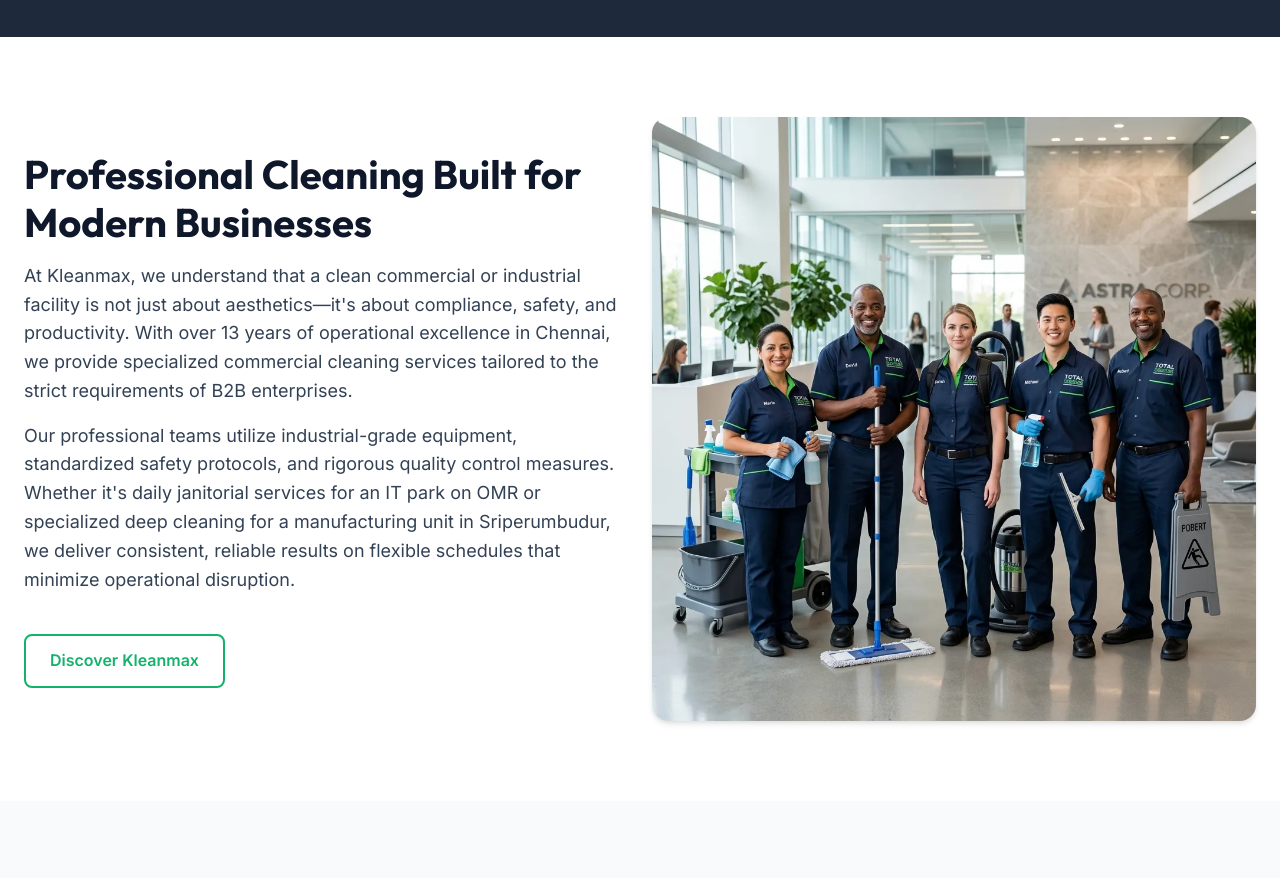
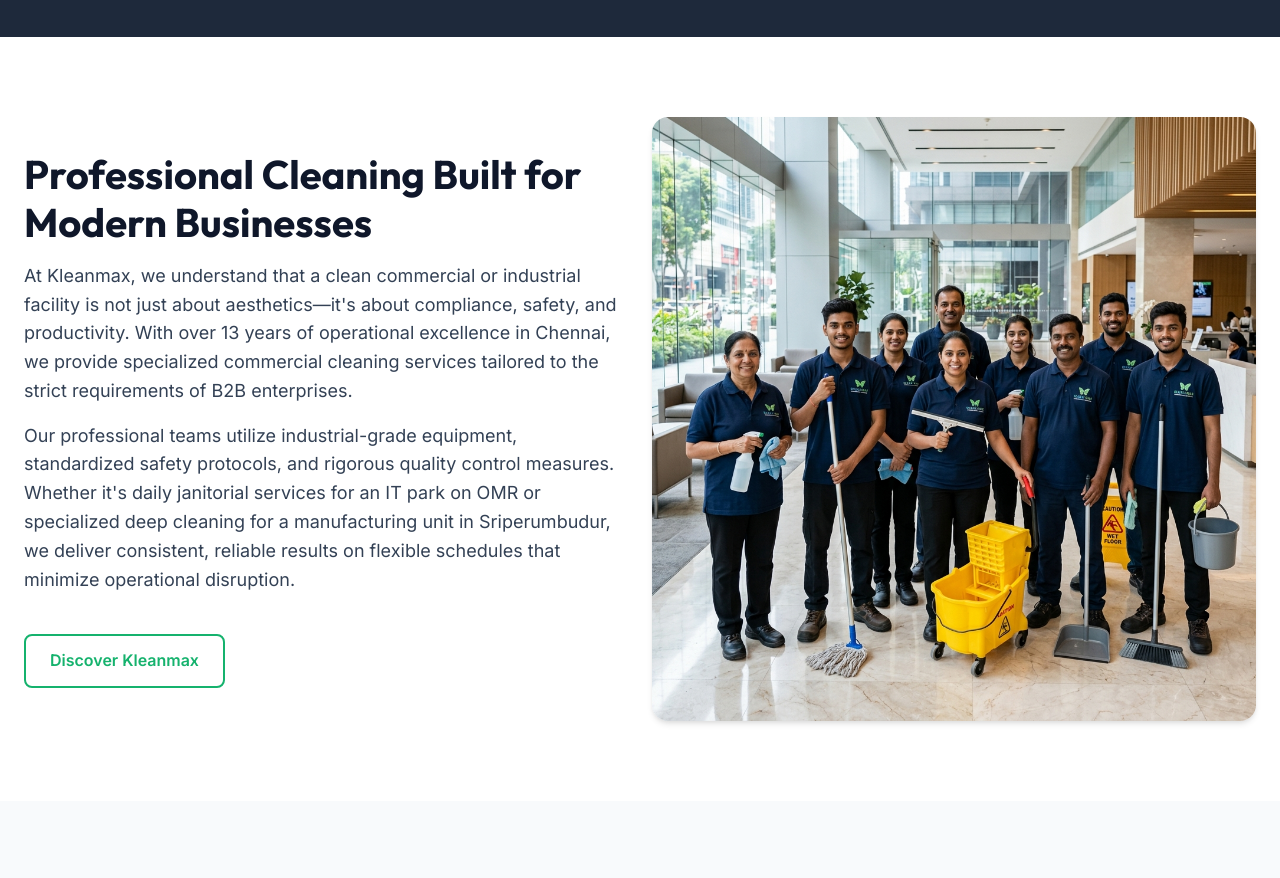
Before and after one commit to srithersss-gif/Kleanmax-new, a website: page index.html in a window 1280 px wide. Shown: the part 1242-2120 px from the top of the page. Drawn offline with Linux system fonts and the light colour scheme.

Commit message:
Update homepage image with Indian cleaning team

```diff
--- a/index.html
+++ b/index.html
@@ -424,7 +424,7 @@
                     <a href="/about" class="btn btn-outline mt-4">Discover Kleanmax</a>
                 </div>
                 <div class="about-image fade-up delay-1">
-                    <img src="/assets/images/cleaning-team-chennai.webp"
+                    <img src="/assets/images/indian-cleaning-team.jpg"
                         alt="Kleanmax professional commercial cleaning team" loading="lazy"
                         class="rounded-image shadow">
                 </div>
```
Also changed, not shown: assets/images/indian-cleaning-team.jpg (added).
